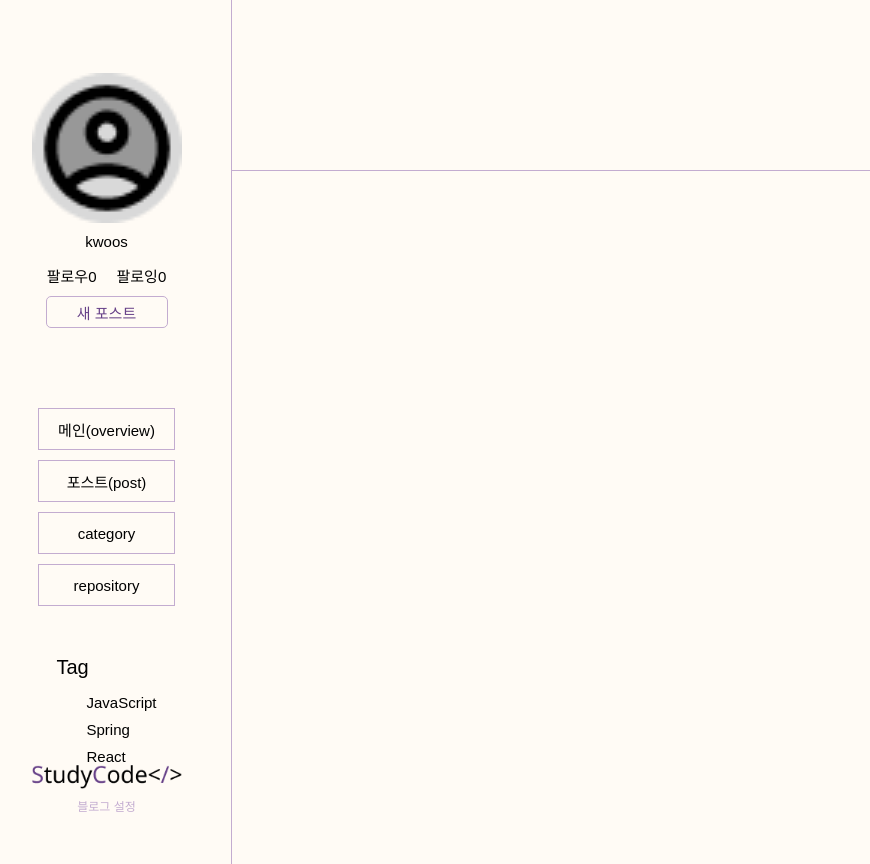
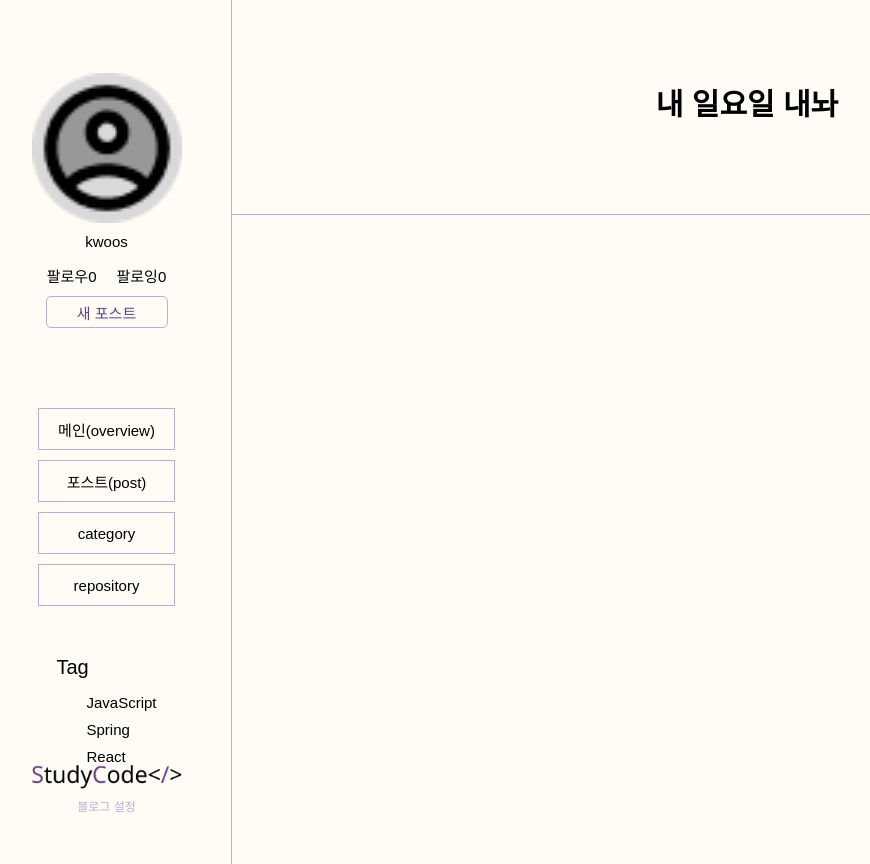
Before and after one commit to Hyangyoun/StudyCode_front, a React (Create React App) app: page /blog/1/1 in a window 1280 px wide. Shown: the whole page, without its empty margins (18-888 px from the left). Built offline with nearby package versions, Linux system fonts and the light colour scheme.

Commit message:
11/23
overview axios연결

```diff
--- a/src/Blog/BlogSkin1.jsx
+++ b/src/Blog/BlogSkin1.jsx
@@ -8,7 +8,7 @@ function BlogSkin1 (props){
     return(
         <BlogBody>
             <BlogHeader>
-               <span >{userInfo.name}</span>
+               <span className="blogName">{userInfo.blogName}</span>
                <span className="blogMenu">
                    {
                        {
@@ -46,8 +46,7 @@ const BlogHeader = styled.div`
     font-weight: bold;
 
     .blogName{
-        margin-top: 80px;
-        font-size: 30px;
+        font-size: 30px!important;
         font-weight: bold;
         cursor: pointer;
     }
--- a/src/Blog/OverView.jsx
+++ b/src/Blog/OverView.jsx
@@ -2,14 +2,30 @@ import React, { useState } from "react";
 import styled from "styled-components";
 import Editer, { buttonType } from "../MarkDownEditer/Editer";
 import MdViewer from "../MarkDownEditer/MDviewer";
+import axios from "axios";
 
 function OverView(props) {
+    const sessionStorage = window.sessionStorage
     const {overView} = props
     const [editOver, setEditOver] = useState("");
     const [regist, setRegist] = useState(false)
+
+    function SaveOverView(){
+        axios.post("/api/blog/regist/overview",null,{
+            params: {
+                overview: editOver ,
+                memId: sessionStorage.getItem("memId")
+            }
+        })
+        .catch((error) => {
+            console.log(error)
+        })
+        setRegist(false)
+    }
+
     return (
         <>
-            {overView != null ?
+            {overView != "" ?
                 <MdViewer content={overView} width={"80%"} />
                 :
                 regist ? <RegistOverview>
@@ -18,7 +34,7 @@ function OverView(props) {
                         [buttonType.bold, buttonType.italic, buttonType.strikethrough],
                         [buttonType.code, buttonType.codeBlock, buttonType.quote, buttonType.image, buttonType.link]
                     ]} />
-                    <div className="save" onClick={() => setRegist(false)}>저장하기</div>
+                    <div className="save" onClick={() => SaveOverView()}>저장하기</div>
                 </RegistOverview> :
                 <NoOverview>
                     <span>등록되어있는 소개글이 없습니다.</span>
--- a/src/DummyData/BlogInfo.json
+++ b/src/DummyData/BlogInfo.json
@@ -1,6 +1,6 @@
 {
   "followers": 0,
-  "overview": "dd",
+  "overview": "",
   "blogSkin": 1,
   "blogName": "내 일요일 내놔",
   "nickName": "kwoos"
```
